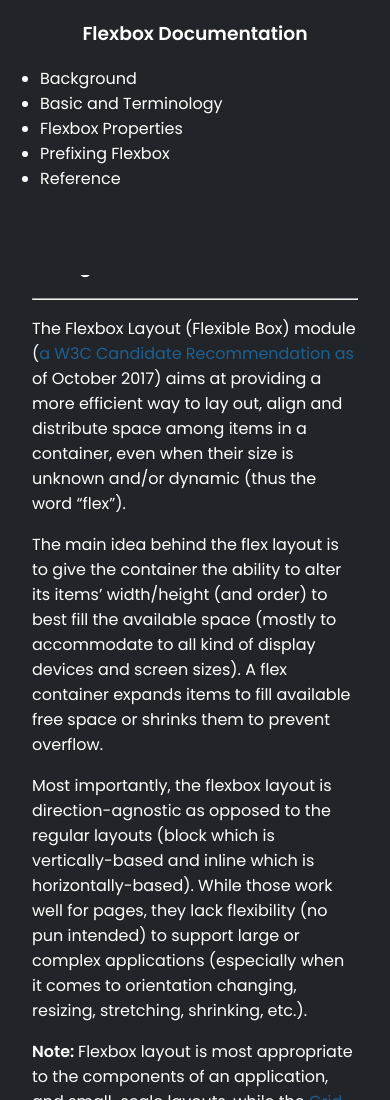
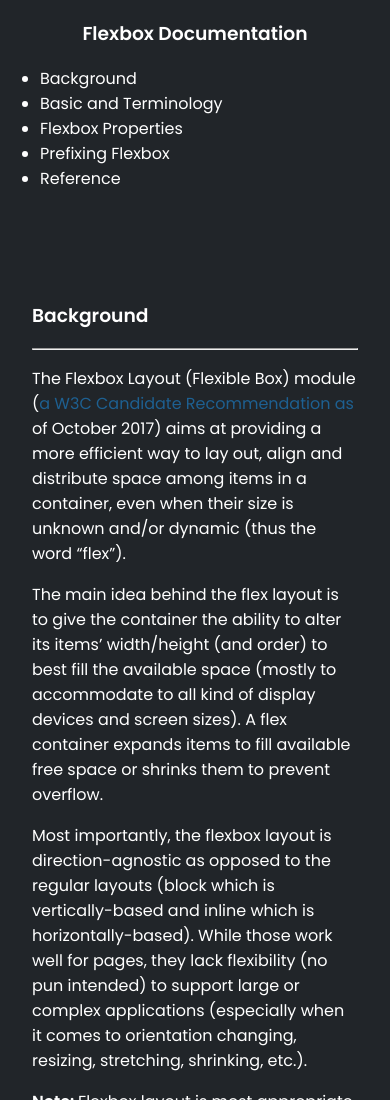
Before and after one commit to mariorizki/technical-documentation-page-freecodecamp, a plain HTML site: page index.html in a window 390 px wide. Shown: the top 1100 px of the page. Drawn offline with Linux system fonts and the light colour scheme.

Commit message:
fix grid query

```diff
--- a/style.css
+++ b/style.css
@@ -26,7 +26,7 @@ a {
   top: 0;
   left: 0;
   height: 100%;
-  min-width: 290px;
+  width: 300px;
   border-right: 1px solid rgba(255, 255, 255, 0.1);
   background-color: #212529;
 }
@@ -36,9 +36,9 @@ a {
 }
 
 /* --------------nav bar mobile query-------------------- */
-@media screen and (max-width: 959px) {
+@media screen and (max-width: 899px) {
   #navbar {
-    position: fixed;
+    position: absolute;
     width: 100%;
     max-height: 275px;
     border: none;
@@ -48,7 +48,7 @@ a {
 /* ----------------------------------------------------- */
 
 #main-doc {
-  margin-top: 200px;
+  margin-top: 250px;
   padding: 2rem;
 }
 
@@ -86,7 +86,7 @@ pre {
   overflow: auto;
 }
 
-@media screen and (min-width: 960px) {
+@media screen and (min-width: 900px) {
   .col-container {
     display: grid;
     grid-template-columns: 50% 50%;
```
